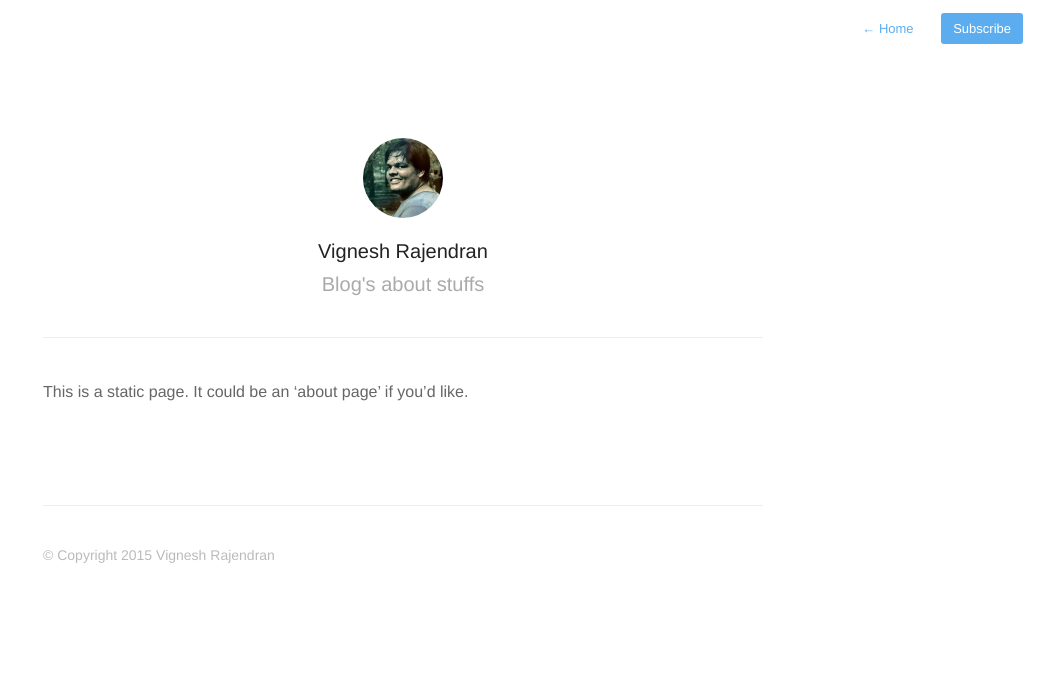
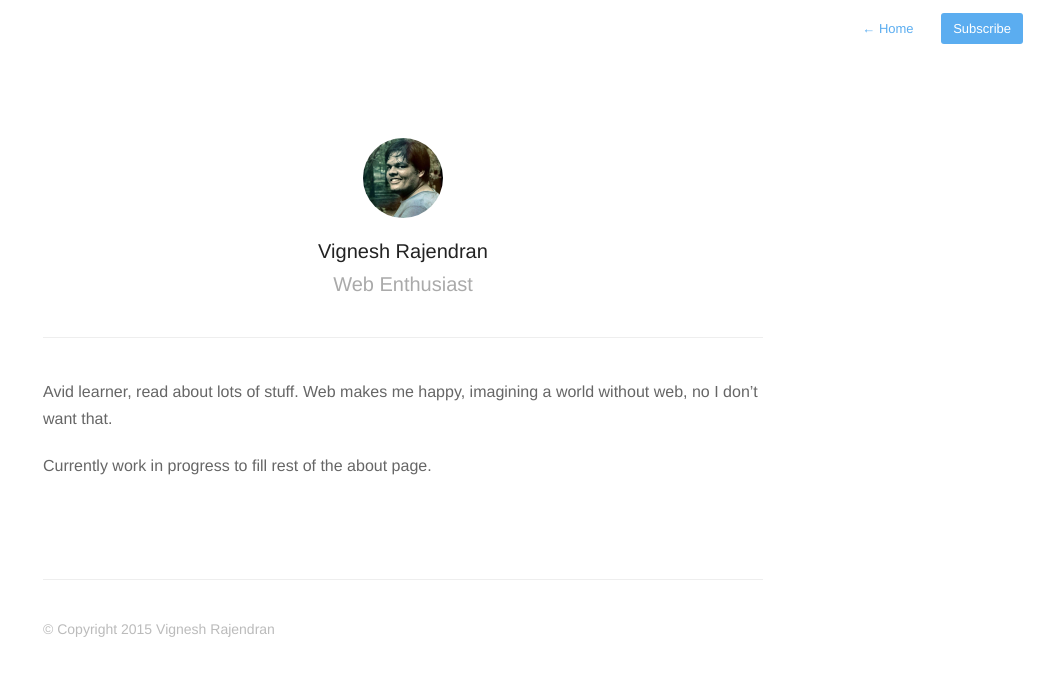
Before and after one commit to vigneshrdotin/vigneshrdotin.github-io, a Jekyll site: the page built from about.md, in a window 1280 px wide. Shown: the top 676 px of the page, without its empty margins (237-1280 px from the left). Built offline with Jekyll 4.4.1, drawn with Linux system fonts in a browser that asks for light colours; nearby versions of some CDN libraries; Markdown is read by kramdown in place of the engine named in the settings.

Commit message:
Modifies about page

```diff
--- a/_config.yml
+++ b/_config.yml
@@ -1,5 +1,5 @@
 name: Vignesh Rajendran
-description: Blog's about stuffs
+description: Web Enthusiast
 meta_description: "Vignesh Rajendran"
 
 aboutPage: true
--- a/about.md
+++ b/about.md
@@ -4,6 +4,8 @@ permalink: about/
 profile: true
 ---
 
-This is a static page. It could be an 'about page' if you'd like.
+Avid learner, read about lots of stuff. Web makes me happy, imagining a world without web, no I don't want that.
+
+Currently work in progress to fill rest of the about page.
 
 {% include footer.html %}
```
Also changed, not shown: assets/images/favicon.ico, 6 other files.
